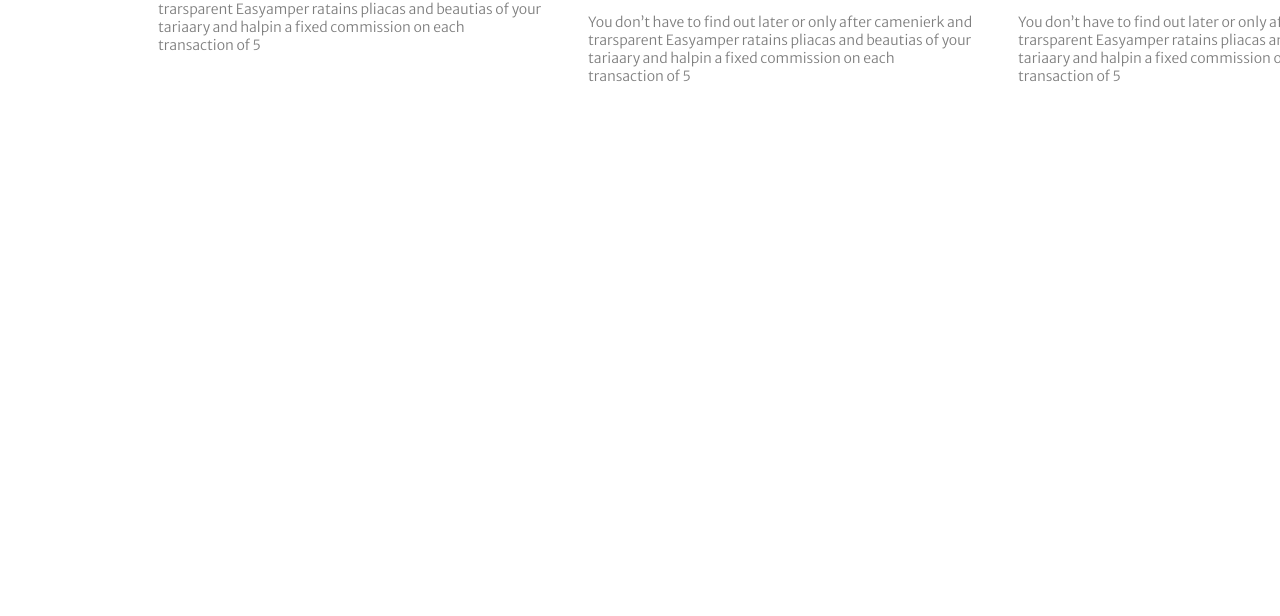
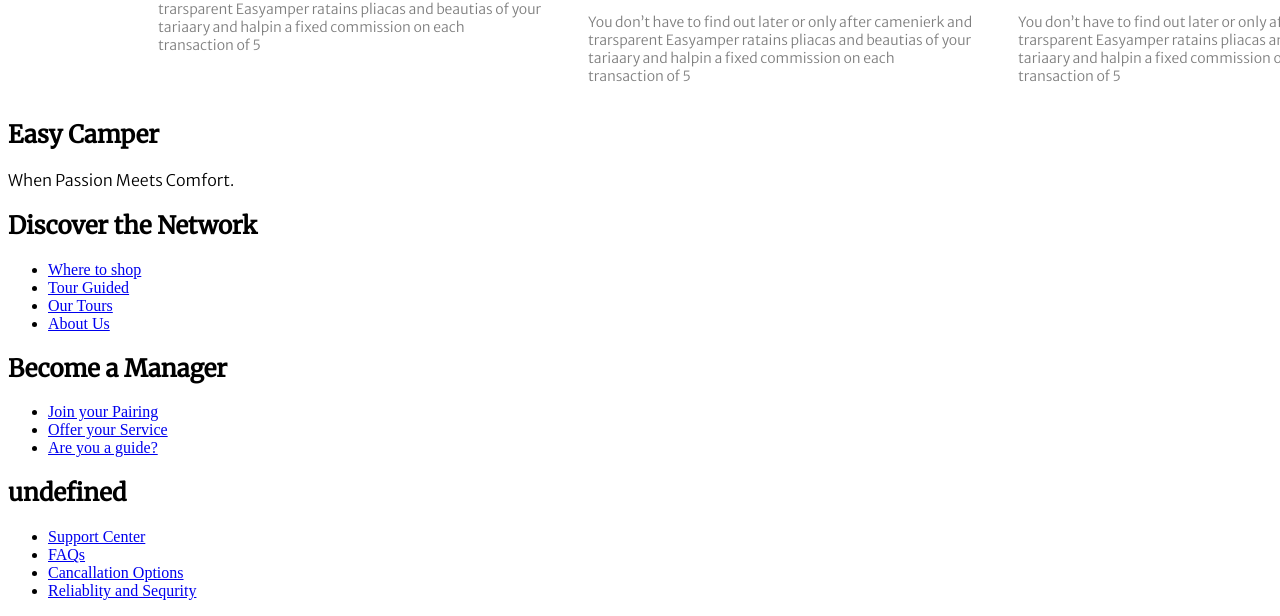
Before and after one commit to rts-cmk-wu09/dynamisk-web-opgave-MariaStoneberg, a plain HTML site: page index.html in a window 1280 px wide. Shown: the part 3282-3898 px from the top of the page. Before the commit the page ends 3389 px from the top, so only its background shows below. Drawn offline with Linux system fonts and the light colour scheme.

Commit message:
Add footer code to footer.js

```diff
--- a/js/footer.js
+++ b/js/footer.js
@@ -0,0 +1,68 @@
+/* FOOTER */
+
+// Data
+
+let foot = {
+    headline: "Easy Camper",
+    text: "When Passion Meets Comfort.",
+    networks: [
+        {
+            headline: "Discover the Network",
+            links: ["Where to shop", "Tour Guided", "Our Tours", "About Us"]
+        },
+
+        {
+            headline: "Become a Manager",
+            links: ["Join your Pairing", "Offer your Service", "Are you a guide?"]
+        },
+
+        {
+            headlinde: "Assistance",
+            links: ["Support Center", "FAQs", "Cancallation Options", "Reliablity and Sequrity"]
+
+        },
+
+    ]
+
+}
+
+// Code
+
+
+let footer = document.createElement("footer");
+document.body.appendChild(footer);
+
+let footheading = document.createElement("h2");
+footheading.textContent = foot.headline;
+
+let foottext = document.createElement("p");
+foottext.textContent = foot.text;
+
+footer.append(footheading);
+footer.append(foottext);
+
+let footwrapper = document.createElement("div");
+footwrapper.classList = "footwrapper";
+footer.append(footwrapper);
+
+foot.networks.forEach ((network) => {
+    let card = document.createElement("section");
+    card.classList = "networkcard"
+    let headline = document.createElement("h2");
+    headline.innerText = network.headline
+
+    let list = document.createElement("ul")
+    network.links.forEach((link) => {
+        let item = document.createElement("li")
+        let a = document.createElement("a")
+        a.innerText = link
+        a.href = "#"
+        item.append(a)
+        list.append(item)
+    })
+
+    card.append(headline);
+    card.append(list)
+    footwrapper.append(card);
+
+});
```
Also changed, not shown: css/base.css (line endings or trailing spaces), js/index.js (line endings or trailing spaces).
